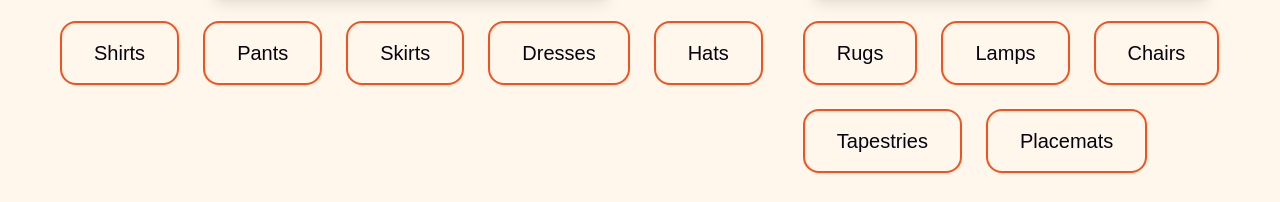
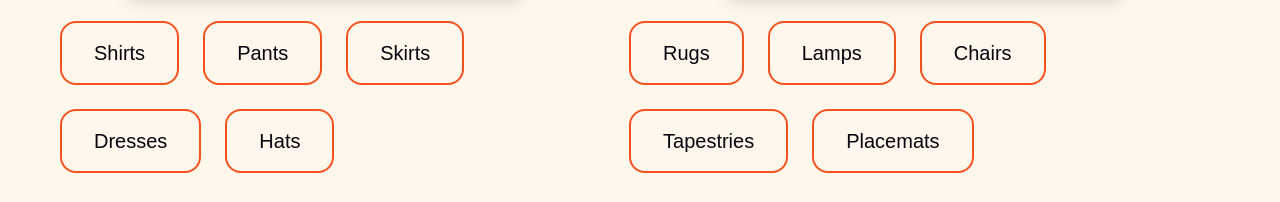
Before and after one commit to Vierbytes/wack-tack, a website: page index.html in a window 1280 px wide. Shown: the part 1601-1803 px from the top of the page. Drawn offline with nearby package versions, Linux system fonts and the light colour scheme; a web font is replaced by a local one.

Commit message:
fix(categories): add flex wrap to pills in clothes category

```diff
--- a/index.html
+++ b/index.html
@@ -157,7 +157,7 @@
                 <div class="category-section flex flex-col gap-6 items-center">
                     <h3 class="category-name font-funnel text-3xl font-medium">Clothes & Accessories</h3>
                     <img src="https://images.unsplash.com/photo-1675095598961-c255df060e90?q=80&w=1074&auto=format&fit=crop&ixlib=rb-4.1.0&ixid=M3wxMjA3fDB8MHxwaG90by1wYWdlfHx8fGVufDB8fHx8fA%3D%3D" alt="picture of wacky clothes" class="w-[400px] rounded-lg shadow-lg border-3 border-white outline-2 offset-2 outline-carrot">
-                    <div class="category-filters flex flex-row gap-6 self-center">
+                    <div class="category-filters flex flex-row flex-wrap gap-6 self-center">
                         <button class="filter-button active">Shirts</button>
                         <button class="filter-button">Pants</button>
                         <button class="filter-button">Skirts</button>
```
Also changed, not shown: src/css/output.css.
